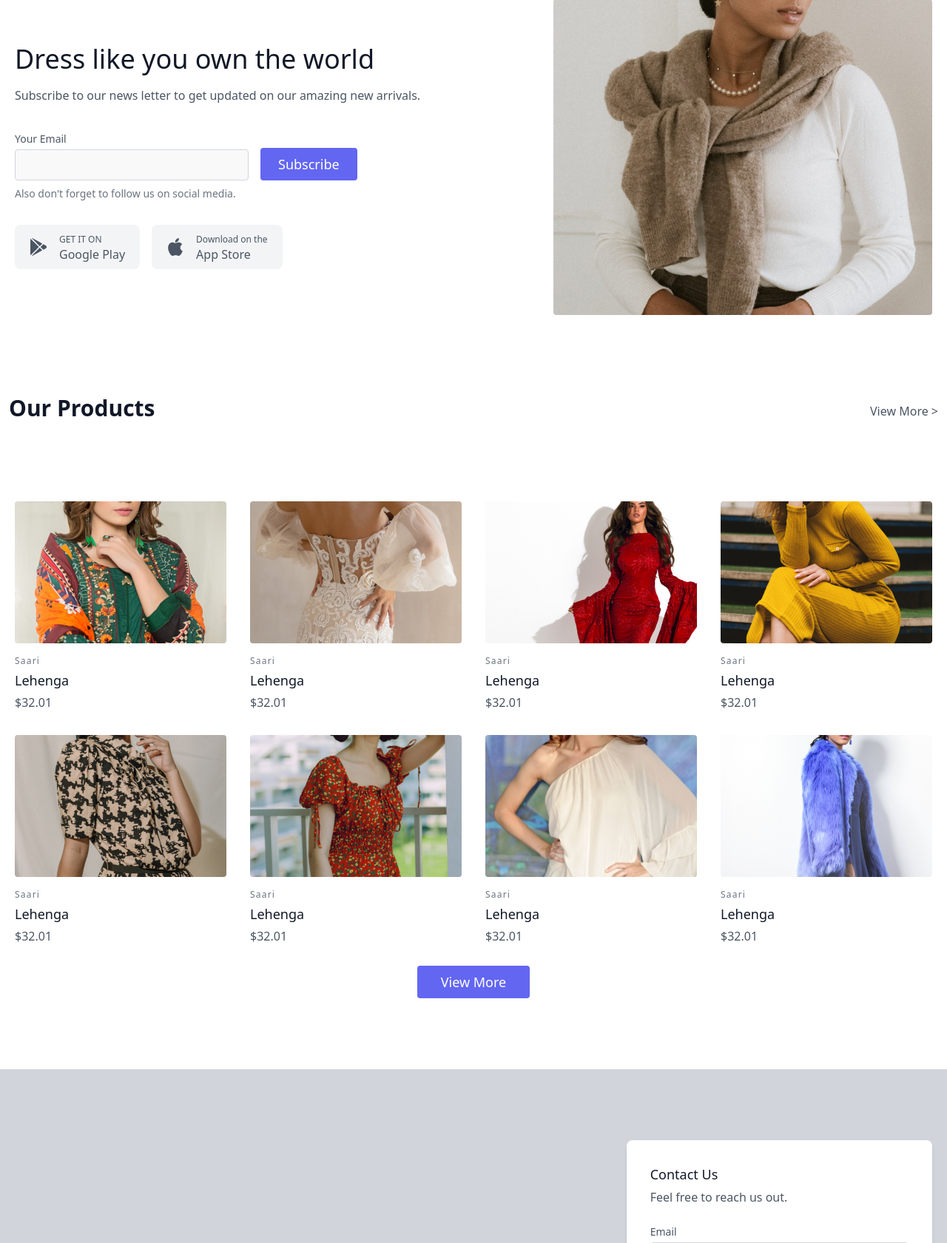
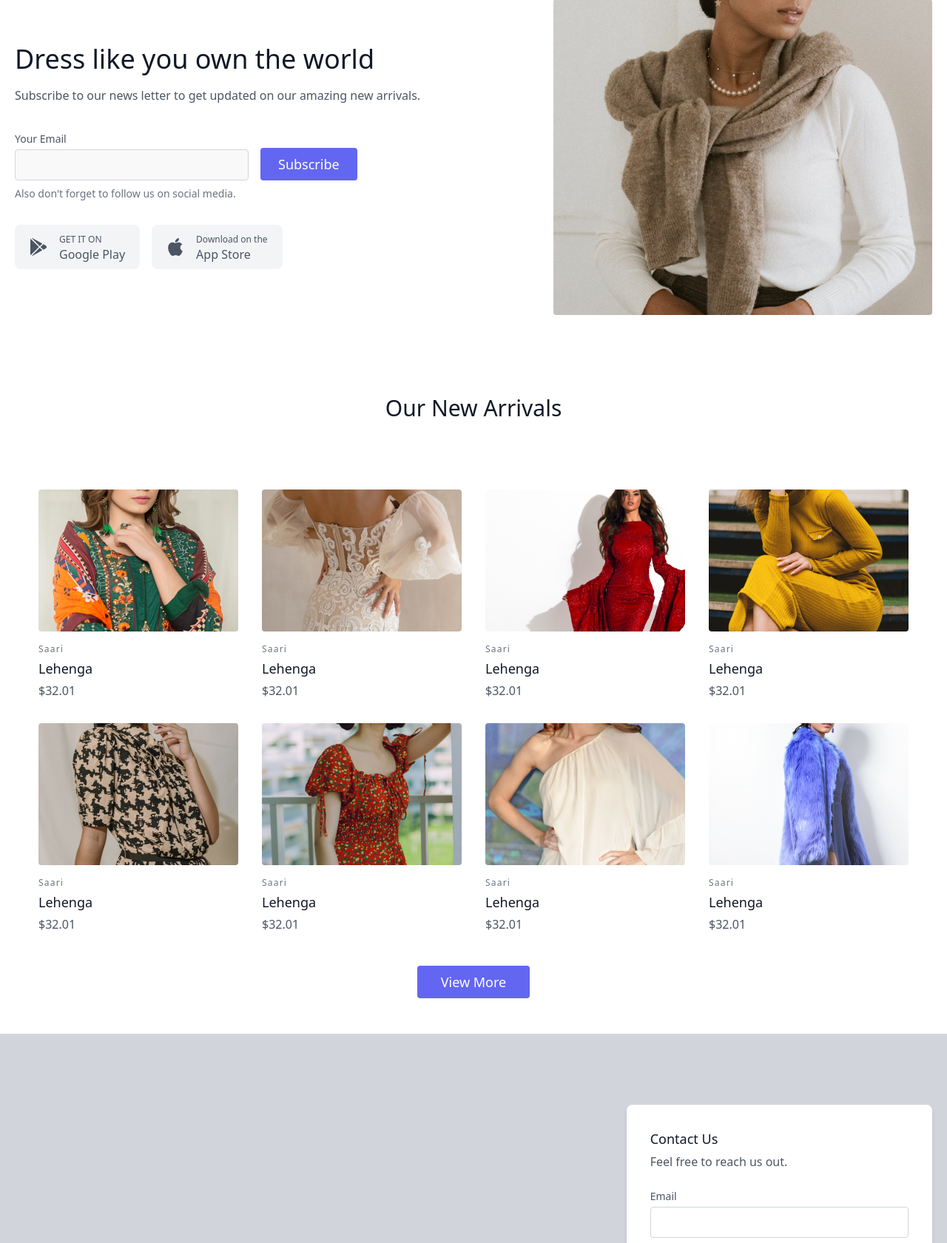
Before and after one commit to adhikareeprayush/eccommerce, a Laravel app: page / in a window 1280 px wide. Shown: the part 181-1862 px from the top of the page at 74% size. Run offline with Laravel 12, Linux system fonts and the light colour scheme; style sheets or scripts are compiled from the project's sources; some libraries are stand-ins or nearby versions.

Commit message:
updated product,index,wlcome and routes

```diff
--- a/resources/views/components/product.blade.php
+++ b/resources/views/components/product.blade.php
@@ -6,7 +6,7 @@
 ])
 
 <div class="lg:w-1/4 md:w-1/2 p-4 w-full">
-    <a class="block relative h-48 rounded overflow-hidden">
+    <a href="/products/show" class="block relative h-48 rounded overflow-hidden">
         <img alt="ecommerce" class="object-cover object-center w-full h-full block" src="{{ $url }}">
     </a>
     <div class="mt-4">
--- a/resources/views/login/index.blade.php
+++ b/resources/views/login/index.blade.php
@@ -10,7 +10,6 @@
 </head>
 
 <body>
-    Copied!
     <section class="text-gray-600 body-font relative">
         <div class="container px-5 py-24 mx-auto">
             <div class="flex flex-col text-center w-full mb-12">
--- a/resources/views/welcome.blade.php
+++ b/resources/views/welcome.blade.php
@@ -59,12 +59,11 @@
 
     {{-- Products --}}
     <section class="text-gray-600 body-font">
-        <div class="products-header flex justify-between items-center p-3">
-            <h1 class="text-3xl text-center font-bold text-gray-900">Our Products</h1>
-            <p class="text-center text-gray-600 mt-2"><a href="/products">View More ></a></p>
+        <div class="products-header flex justify-center items-center p-3">
+            <h1 class="text-3xl font-medium text-gray-900">Our New Arrivals</h1>
         </div>
-        <div class="container px-5 py-24 mx-auto">
-            <div class="flex flex-wrap -m-4">
+        <div class="container px-5 py-12 mx-auto">
+            <div class="flex flex-wrap m-4">
                 <x-product url="{{ asset('images/products/1.png') }}" category="Saari" title="Lehenga" price="$32.01" />
                 <x-product url="{{ asset('images/products/2.png') }}" category="Saari" title="Lehenga" price="$32.01" />
                 <x-product url="{{ asset('images/products/3.png') }}" category="Saari" title="Lehenga" price="$32.01" />
--- a/routes/web.php
+++ b/routes/web.php
@@ -5,7 +5,6 @@ use Illuminate\Support\Facades\Route;
 Route::get('/', function () {
     return view('welcome');
 });
-
 
 Route::get('/products/show',function(){
     return view('products.show');
```
